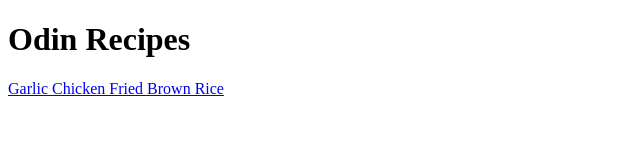
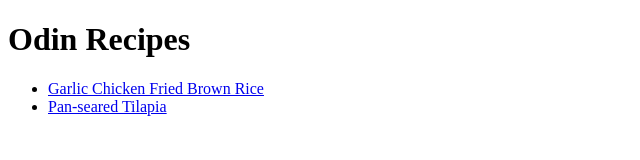
Before and after one commit to skibidibidop/odin-recipes, a plain HTML site: page index.html in a window 1280 px wide. Shown: the whole page, without its empty margins (0-640 px from the left). Drawn offline with Linux system fonts and the light colour scheme.

Commit message:
Add link to Pan-seared Tilapia recipe

```diff
--- a/index.html
+++ b/index.html
@@ -8,8 +8,9 @@
 
     <body>
         <h1>Odin Recipes</h1>
-
-        <a href="./recipes/garlic-chicken-fried-brown-rice.html">Garlic Chicken Fried Brown Rice</a>
-
+        <ul>
+            <li><a href="./recipes/garlic-chicken-fried-brown-rice.html">Garlic Chicken Fried Brown Rice</a></li>
+            <li><a href="./recipes/pan-seared-tilapia.html">Pan-seared Tilapia</a>
+        </ul>
     </body>
 </html>
```
